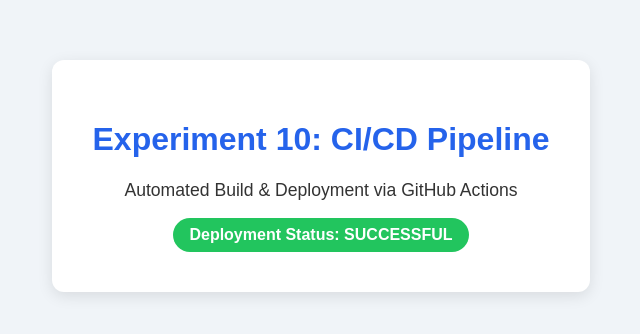
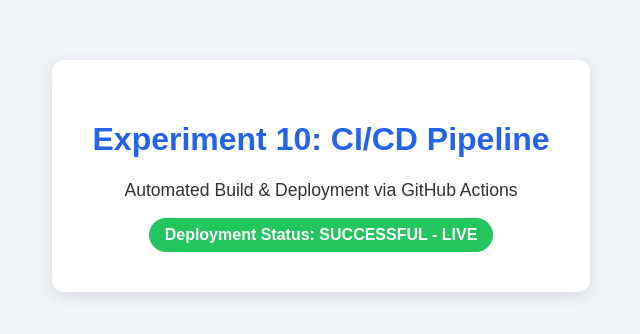
Before and after one commit to arshdeep2397/devops-lab-exp10, a website: page index.html in a window 1280 px wide. Shown: the part 224-558 px from the top of the page, without its empty margins (319-959 px from the left). Drawn offline with Linux system fonts and the light colour scheme.

Commit message:
Update index.html

```diff
--- a/index.html
+++ b/index.html
@@ -38,7 +38,7 @@
     <div class="card">
         <h1>Experiment 10: CI/CD Pipeline</h1>
         <p>Automated Build & Deployment via GitHub Actions</p>
-        <div class="status">Deployment Status: SUCCESSFUL</div>
+        <div class="status">Deployment Status: SUCCESSFUL - LIVE</div>
     </div>
 </body>
 </html>
```
